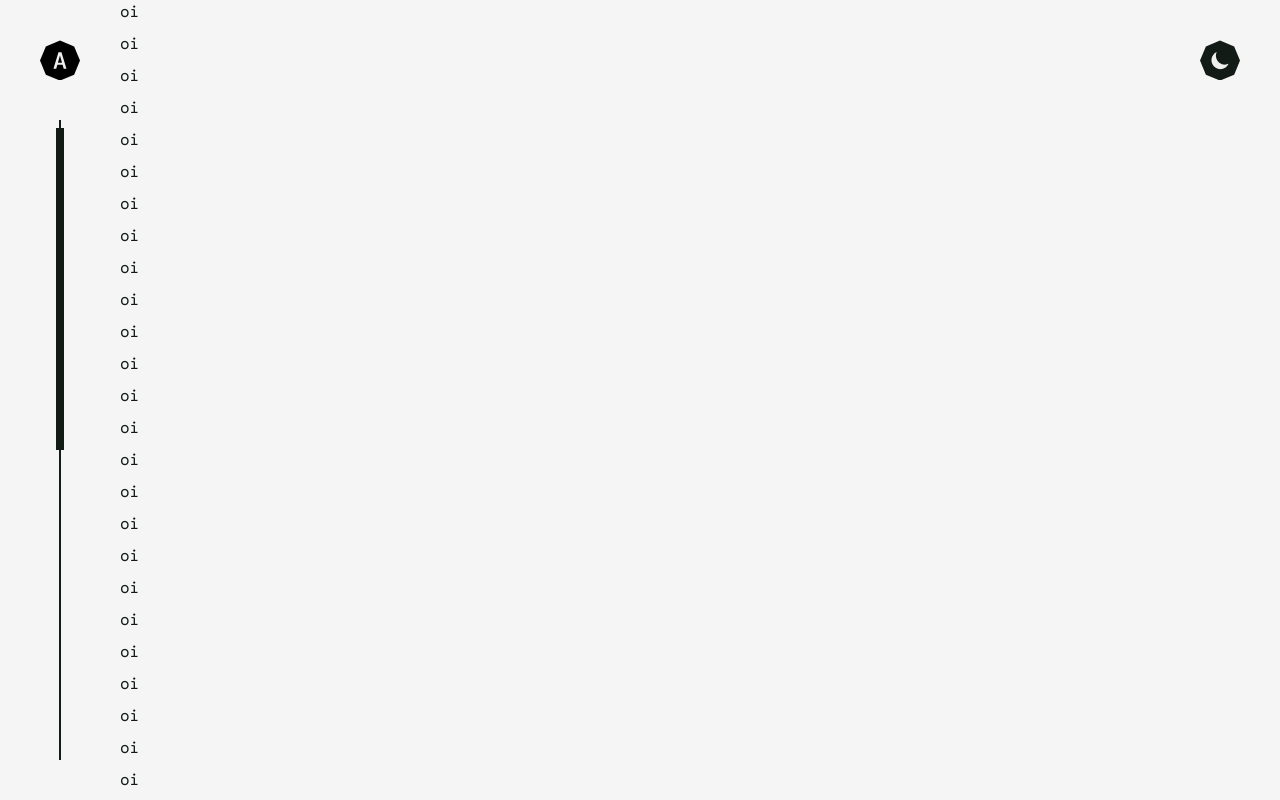
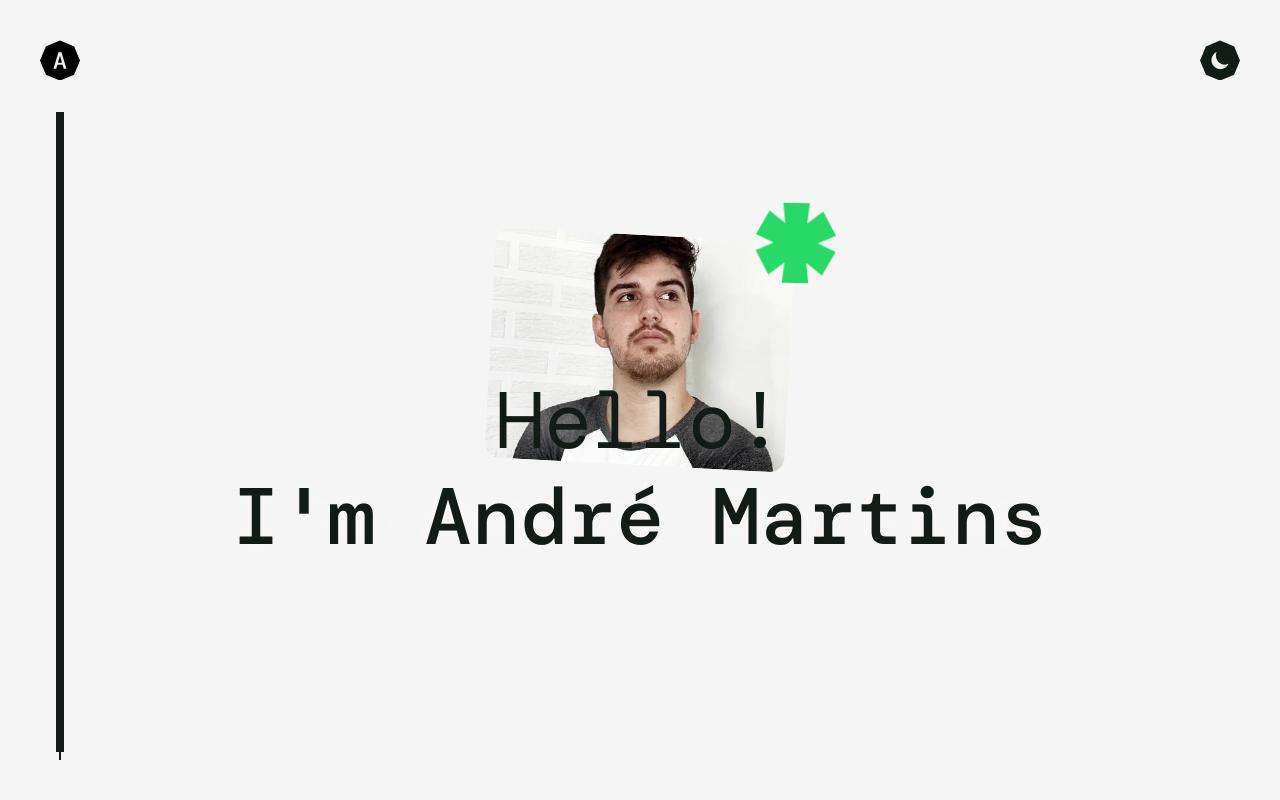
Before and after one commit to andrelmmartins/my-site, a Next.js app: page / in a window 1280 px wide. Built offline with nearby package versions, Linux system fonts and the light colour scheme; a web font is replaced by a local one.

Commit message:
presentation section

```diff
--- a/next.config.js
+++ b/next.config.js
@@ -1,6 +1 @@
-module.exports = {
-    // i18n: {
-    //     locales: [ 'pt-BR', 'en', 'es' ],
-    //     defaultLocale: 'pt-BR'
-    // }
-}
+module.exports = {};
--- a/src/components/global/Aside.tsx
+++ b/src/components/global/Aside.tsx
@@ -1,20 +1,33 @@
+import { useEffect } from "react";
+import { useRouter } from "next/router";
+
 import { MiniLogo, ThemeIcon } from "@/utils/icons";
-import { Box, Flex, Stack, useColorMode } from "@chakra-ui/react";
-import { useTheme } from "@emotion/react";
-import { useEffect } from "react";
+import { Box, Flex, Stack, useColorMode, Text } from "@chakra-ui/react";
 
 export default function Aside({ side }: { side: "left" | "right" }) {
-  if (side === "left") return <Left />;
-  return <Right />;
+  const size = [5, 6, 10];
+
+  if (side === "left") return <Left size={size} />;
+  return <Right size={size} />;
 }
 
-function Left() {
-  const size = 10;
-
+function Left({ size }: { size: number[] }) {
   return (
     <Stack as="aside" p={size} gap={size} align="center">
       <MiniLogo h={size} w={size} />
       <ScrollFollower />
+    </Stack>
+  );
+}
+
+function Right({ size }: { size: number[] }) {
+  const { toggleColorMode } = useColorMode();
+
+  const router = useRouter();
+
+  return (
+    <Stack as="aside" p={size} gap={size} align="center">
+      <ThemeIcon h={size} w={size} onClick={toggleColorMode} cursor="pointer" />
     </Stack>
   );
 }
@@ -62,7 +75,7 @@ function ScrollFollower() {
       <Box
         bg={colorMode === "light" ? "black" : "white.2"}
         transition="all 0.2s"
-        w="8px"
+        w={[1, 1, 2]}
         position="absolute"
         id="follower-thumb"
         transform="translateY(-8px)"
@@ -70,15 +83,3 @@ function ScrollFollower() {
     </Flex>
   );
 }
-
-function Right() {
-  const { toggleColorMode } = useColorMode();
-
-  const size = 10;
-
-  return (
-    <Stack as="aside" p={size} gap={size} align="center">
-      <ThemeIcon h={size} w={size} onClick={toggleColorMode} cursor="pointer" />
-    </Stack>
-  );
-}
--- a/src/presentation/home/index.tsx
+++ b/src/presentation/home/index.tsx
@@ -1,69 +1,23 @@
 import { Flex, Stack } from "@chakra-ui/react";
 
 import Aside from "@/components/global/Aside";
+import * as sections from "./sections";
 
 export function Presentation() {
   return (
     <Flex h="100vh" w="100vw" overflow="hidden">
       <Aside side="left" />
       <Stack
+        w="full"
         as="main"
         id="content"
         overflowY="scroll"
         overflowX="hidden"
-        flex={1}
         className="scrollbar-none"
       >
-        <p>oi</p>
-        <p>oi</p>
-        <p>oi</p>
-        <p>oi</p>
-        <p>oi</p>
-        <p>oi</p>
-        <p>oi</p>
-        <p>oi</p>
-        <p>oi</p>
-        <p>oi</p>
-        <p>oi</p>
-        <p>oi</p>
-        <p>oi</p>
-        <p>oi</p>
-        <p>oi</p>
-        <p>oi</p>
-        <p>oi</p>
-        <p>oi</p>
-        <p>oi</p>
-        <p>oi</p>
-        <p>oi</p>
-        <p>oi</p>
-        <p>oi</p>
-        <p>oi</p>
-        <p>oi</p>
-        <p>oi</p>
-        <p>oi</p>
-        <p>oi</p>
-        <p>oi</p>
-        <p>oi</p>
-        <p>oi</p>
-        <p>oi</p>
-        <p>oi</p>
-        <p>oi</p>
-        <p>oi</p>
-        <p>oi</p>
-        <p>oi</p>
-        <p>oi</p>
-        <p>oi</p>
-        <p>oi</p>
-        <p>oi</p>
-        <p>oi</p>
-        <p>oi</p>
-        <p>oi</p>
-        <p>oi</p>
-        <p>oi</p>
-        <p>oi</p>
-        <p>oi</p>
-        <p>oi</p>
-        <p>oi</p>
+        {Object.values(sections).map((Section) => (
+          <Section />
+        ))}
       </Stack>
       <Aside side="right" />
     </Flex>
--- a/src/presentation/home/sections/index.ts
+++ b/src/presentation/home/sections/index.ts
@@ -1,6 +1,4 @@
 // preserve order
 
-// export * from './present'
-// export * from './skills'
-
-export {};
+export * from "./present";
+// export * from "./skills";
--- a/src/presentation/home/sections/present.tsx
+++ b/src/presentation/home/sections/present.tsx
@@ -1,16 +1,67 @@
-import { Asterisk, Name, Grid } from '@/utils/icons'
-import { FlexProps, Heading, Flex } from '@chakra-ui/react'
+import {
+  Box,
+  Heading,
+  Image,
+  Stack,
+  keyframes,
+  useColorMode,
+} from "@chakra-ui/react";
+import { motion } from "framer-motion";
 
-export function Present({ ...rest }: FlexProps) {
-    return (
-        <Flex h='100vh' w='100%' alignItems='center' justify='center' position='relative' overflow='hidden' {...rest}>
-            <Asterisk w='80%' position='absolute'/>
-            <Grid w='40%' opacity={0.2} position='absolute'/>
+import { Asterisk } from "@/utils/icons";
 
-            <Flex flexDir='column' align='center' gap='1.2rem' zIndex='1'>
-                <Heading fontSize='2.2rem' color='width' as='h1'><strong>Olá! Me chamo</strong></Heading>
-                <Name w='30rem'/>
-            </Flex>
-        </Flex>
-    )
+const animationKeyframes = keyframes`
+  0% {  transform: rotate(0deg) }
+  100% { transform: rotate(360deg) }
+`;
+const animation = `${animationKeyframes} 4s linear infinite`;
+
+export function Present() {
+  const { colorMode } = useColorMode();
+
+  return (
+    <Stack
+      h="100vh"
+      justify="center"
+      align="center"
+      position="relative"
+      textAlign="center"
+    >
+      <Box transform="rotate(3deg)" mb={[10, -100]}>
+        <Image
+          src="/foto.png"
+          alt="André's Picture"
+          h={[150, 200, 230]}
+          w={[170, 220, 300]}
+          objectFit="cover"
+          borderRadius={15}
+          filter="contrast(1.15)"
+        />
+        <Box
+          as={motion.div}
+          animation={animation}
+          top={[-5, -10]}
+          right={[-5, -10]}
+          position="absolute"
+        >
+          <Asterisk h={[10, 20]} w={[10, 20]} />
+        </Box>
+      </Box>
+
+      <Heading
+        fontSize={[35, 60, 80]}
+        as="h1"
+        zIndex={1}
+        textShadow={`0 0 20px ${
+          colorMode === "light"
+            ? "var(--chakra-colors-white-shadow)"
+            : "var(--chakra-colors-shadow)"
+        }`}
+      >
+        Hello!
+        <br />
+        <strong>I'm André Martins</strong>
+      </Heading>
+    </Stack>
+  );
 }
--- a/src/styles/index.ts
+++ b/src/styles/index.ts
@@ -8,12 +8,14 @@ export const theme = extendTheme({
 
   colors: {
     black: "#121B16",
+    shadow: "#121B1655",
     white: {
       1: "#FAFAFA",
       2: "#F5F5F5",
       3: "#EFEFEF",
       4: "#DDDDDD",
       5: "#AAAAAA",
+      shadow: "#FAFAFAbb",
     },
     green: "#29D967",
   },
@@ -26,8 +28,8 @@ export const theme = extendTheme({
         fontWeight: "normal",
       },
       ".scrollbar-none": {
-        "scrollbar-width": "none",
-        "-ms-overflow-style": "none",
+        scrollbarWidth: "none",
+        msOverflowStyle: "none",
       },
 
       ".scrollbar-none::-webkit-scrollbar": {
--- a/src/utils/icons.tsx
+++ b/src/utils/icons.tsx
@@ -4,7 +4,13 @@ export const MiniLogo = ({ ...rest }: IconProps) => {
   const { colorMode } = useColorMode();
 
   return (
-    <Icon w="auto" h="auto" viewBox="0 0 70 70" {...rest}>
+    <Icon
+      w="auto"
+      h="auto"
+      viewBox="0 0 70 70"
+      aria-label="André Martins's logo"
+      {...rest}
+    >
       <path
         d="M35 0.974976L59.7487 11.2262L70 35.975L59.7487 60.7237L35 70.975L10.2513 60.7237L0 35.975L10.2513 11.2262L35 0.974976Z"
         fill={colorMode == "light" ? "red.500" : "#EFEFEF"}
@@ -21,7 +27,13 @@ export const ThemeIcon = ({ ...rest }: IconProps) => {
   const { colorMode } = useColorMode();
 
   return (
-    <Icon w="auto" h="auto" viewBox="0 0 70 70" {...rest}>
+    <Icon
+      w="auto"
+      h="auto"
+      viewBox="0 0 70 70"
+      aria-label="toggle color mode"
+      {...rest}
+    >
       {colorMode == "light" ? (
         <>
           <path
```
Also changed, not shown: package.json (+5 -4 lines), public/foto.png (added), 1 other file (tests, documents, lock files or other folders).
